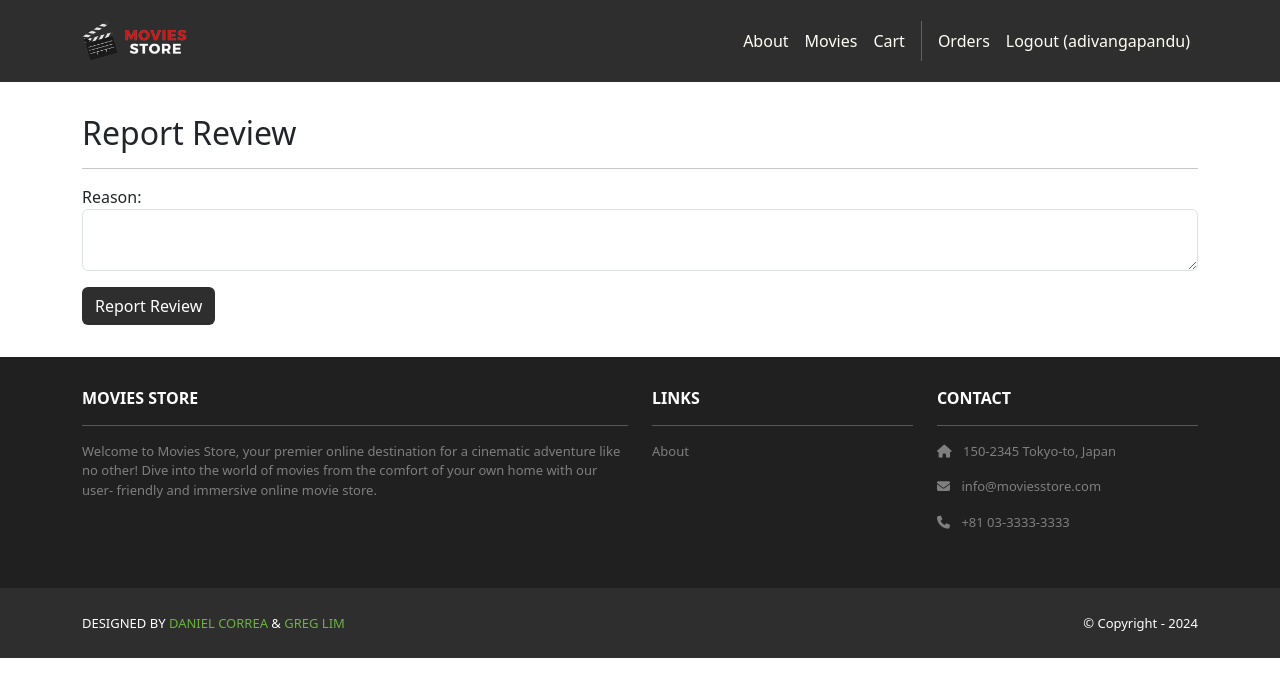
After one commit to adithyavangapandu/moviesstore, a Django app: page /movies/3/review/3/report/ in a window 1280 px wide. The commit adds this page. Shown: the top 697 px of the page. Run offline with Django 5.2, Linux system fonts and the light colour scheme; a user stored in the database is signed in; data comes from the database, SQL or seed files in the repository; both versions use the stored data as it was after the commit; some libraries are stand-ins or nearby versions.

Commit message:
With review report functionality and migrations

```diff
--- a/movies/models.py
+++ b/movies/models.py
@@ -19,5 +19,8 @@ class Review(models.Model):
         on_delete=models.CASCADE)
     user = models.ForeignKey(User,
         on_delete=models.CASCADE)
+    is_hidden = models.BooleanField(default=False)
+    report_reason = models.CharField(max_length=255)
+
     def __str__(self):
         return str(self.id) + ' - ' + self.movie.name
--- /dev/null
+++ b/movies/templates/movies/create_report.html
@@ -0,0 +1,26 @@
+{% extends 'base.html' %}
+{% block content %}
+<div class="p-3">
+  <div class="container">
+    <div class="row mt-3">
+      <div class="col mx-auto mb-3">
+        <h2>Report Review</h2>
+        <hr />
+        <form method="POST">
+          {% csrf_token %}
+          <p>
+            <label for="reason">Reason:</label>
+            <textarea name="reason" required
+            class="form-control" id="reason"></textarea>
+          </p>
+          <div class="text-start">
+            <button type="submit"
+              class="btn bg-dark text-white">Report Review
+            </button>
+          </div>
+        </form>
+      </div>
+    </div>
+  </div>
+</div>
+{% endblock content %}
--- a/movies/templates/movies/show.html
+++ b/movies/templates/movies/show.html
@@ -49,6 +49,11 @@
               href="{% url 'movies.delete_review' id=template_data.movie.id review_id=review.id %}">Delete
             </a>
             {% endif %}
+            {% if user.is_authenticated and user != review.user %}
+            <a class="btn btn-danger"
+              href="{% url 'movies.create_report' movie_id=template_data.movie.id review_id=review.id %}">Report
+            </a>
+            {% endif %}
           </li>
           {% endfor %}
         </ul>
--- a/movies/urls.py
+++ b/movies/urls.py
@@ -6,4 +6,5 @@ urlpatterns = [
     path('<int:id>/review/create/', views.create_review, name='movies.create_review'),
     path('<int:id>/review/<int:review_id>/edit/', views.edit_review, name='movies.edit_review'),
     path('<int:id>/review/<int:review_id>/delete/', views.delete_review, name='movies.delete_review'),
+    path('<int:movie_id>/review/<int:review_id>/report/', views.create_report, name='movies.create_report'),
 ]
--- a/movies/views.py
+++ b/movies/views.py
@@ -19,7 +19,7 @@ def index(request):
 
 def show(request, id):
     movie = Movie.objects.get(id=id)
-    reviews = Review.objects.filter(movie=movie)
+    reviews = Review.objects.filter(movie=movie, is_hidden=False)
     template_data = {}
     template_data['title'] = movie.name
     template_data['movie'] = movie
@@ -65,3 +65,23 @@ def delete_review(request, id, review_id):
         user=request.user)
     review.delete()
     return redirect('movies.show', id=id)
+
+@login_required
+def create_report(request, movie_id, review_id):
+    review = get_object_or_404(Review, id=review_id)
+    if request.user == review.user:
+        return redirect('movies.show', id=movie_id)
+    if request.method == 'GET':
+        template_data = {}
+        template_data['title'] = 'Report Review'
+        template_data['review'] = review
+        return render(request, 'movies/create_report.html',
+            {'template_data': template_data})
+    if request.method == 'POST' and request.POST['reason']!= '':
+        review = Review.objects.get(id=review_id)
+        review.is_hidden = True
+        review.report_reason = request.POST['reason']
+        review.save()
+        return redirect('movies.show', id=movie_id)
+    else:
+        return redirect('movies.show', id=movie_id)
```
Also changed, not shown: db.sqlite3, movies/migrations/0003_review_is_hidden_review_report_reason.py (added), 2 other files.
